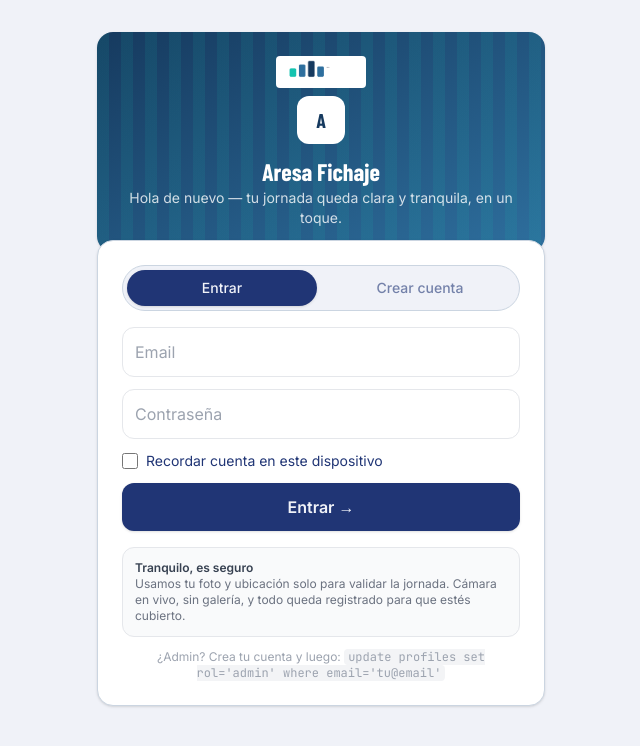
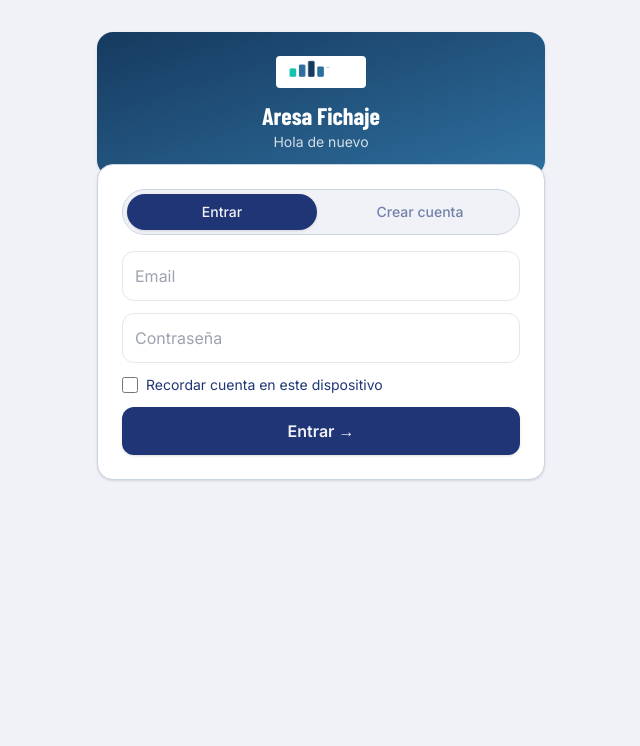
Before and after one commit to Servidortcha/aresa-fichaje, a React (Vite) app: page /login in a window 1280 px wide. Shown: the top 746 px of the page, without its empty margins (319-959 px from the left). Built offline with nearby package versions, Linux system fonts and the light colour scheme; no server answers.

Commit message:
style(login): version simple sin bloques extra
- Quita rayas decorativas, caja A duplicada, bloque Seguridad Aresa y hint SQL admin
- Header limpio: logo + Aresa Fichaje + Hola de nuevo

```diff
--- a/src/pages/Login.tsx
+++ b/src/pages/Login.tsx
@@ -49,12 +49,10 @@ export default function Login() {
   return (
     <div className="max-w-md mx-auto mt-8 relative">
       <div className="bg-gradient-to-br from-[#163A5F] to-[#2E6F9E] rounded-2xl p-6 text-white text-center shadow relative overflow-hidden">
-        <div className="absolute inset-0 opacity-10" style={{ background: 'repeating-linear-gradient(90deg, #14C3B0 0 12px, transparent 12px 24px)' }}></div>
         <div className="relative">
           <img src="/logo-horizontal.png" alt="Aresa" className="h-8 mx-auto bg-white rounded px-2 py-1" onError={(e)=>{ (e.target as HTMLImageElement).style.display='none'}} />
-          <div className="w-12 h-12 bg-white text-[#163A5F] rounded-xl grid place-items-center mx-auto font-display font-bold text-xl mt-2">A</div>
           <h1 className="text-2xl font-display font-bold mt-3">Aresa Fichaje</h1>
-          <p className="text-white/80 text-sm">Hola de nuevo — tu jornada queda clara y tranquila, en un toque.</p>
+          <p className="text-white/80 text-sm">Hola de nuevo</p>
         </div>
       </div>
 
@@ -80,13 +78,6 @@ export default function Login() {
           </button>
         </form>
         {msg && <p className="mt-4 text-sm p-3 bg-amber-50 border border-amber-200 rounded-xl">{msg}</p>}
-        <div className="mt-4 bg-gray-50 border rounded-xl p-3">
-          <p className="text-xs font-bold text-gray-700">Tranquilo, es seguro</p>
-          <p className="text-xs text-gray-500">Usamos tu foto y ubicación solo para validar la jornada. Cámara en vivo, sin galería, y todo queda registrado para que estés cubierto.</p>
-        </div>
-        <p className="text-xs text-gray-400 mt-3 text-center">
-          ¿Admin? Crea tu cuenta y luego: <code className="bg-gray-100 px-1 rounded">update profiles set rol='admin' where email='tu@email'</code>
-        </p>
       </div>
     </div>
   )
```
